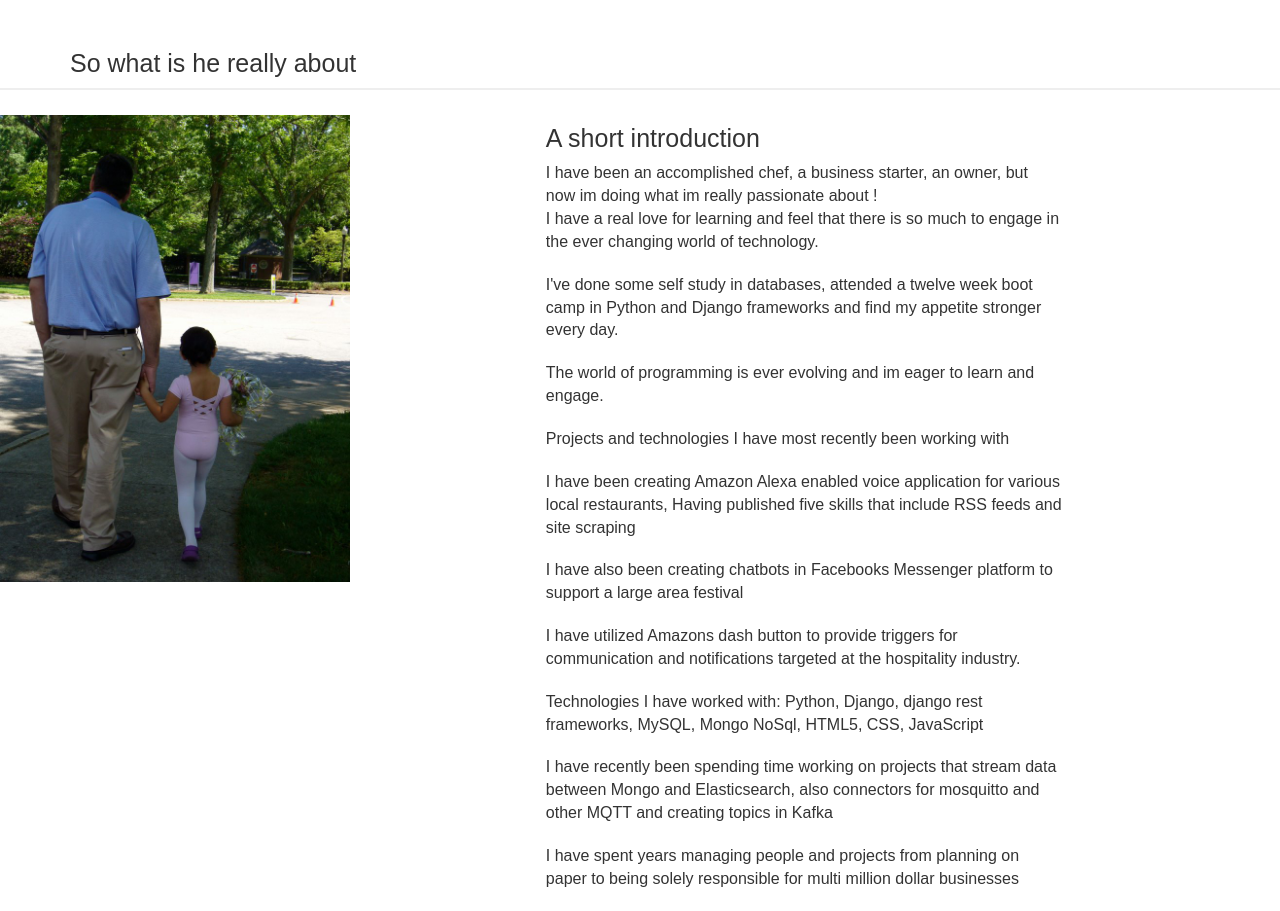
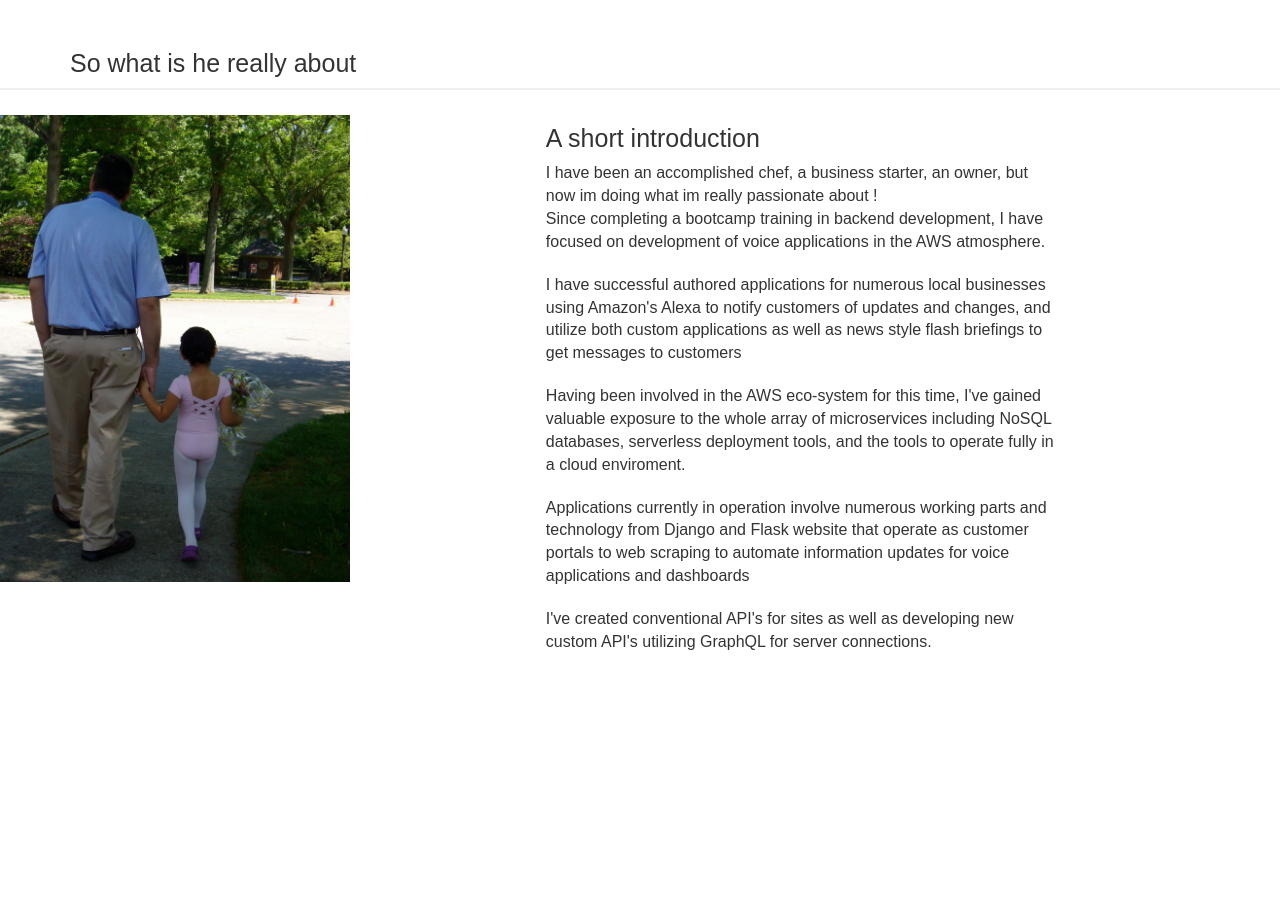
Before and after one commit to chucklapress/portfolio, a Django app: page /about in a window 1280 px wide. Shown: the part 51-962 px from the top of the page. After the commit the page ends 701 px from the top, so only its background shows below. Run offline with Django 3.2, Linux system fonts and the light colour scheme; some libraries are stand-ins or nearby versions.

Commit message:
updated about page to reflect current experience

```diff
--- a/templates/about.html
+++ b/templates/about.html
@@ -77,18 +77,11 @@
       <h4>A short introduction</h4>
       <span>I have been an accomplished chef, a business starter, an owner, but now im doing what im really passionate about !</span>
       <br>
-      <p>I have a real love for learning and feel that there is so much to engage in the ever changing world of technology.</p>
-      <p>I've done some self study in databases, attended a twelve week boot camp in Python and Django frameworks and find my appetite
-      stronger every day.</p>
-      <p>The world of programming is ever evolving and im eager to learn and engage.</p>
-      <p>Projects and technologies I have most recently been working with</p>
-      <p>I have been creating Amazon Alexa enabled voice application for various local restaurants, Having published five skills that include RSS feeds and site scraping</p>
-      <p>I have also been creating chatbots in Facebooks Messenger platform to support a large area festival </p>
-      <p>I have utilized Amazons dash button to provide triggers for communication and notifications targeted at the hospitality industry.</p>
-      <p>Technologies I have worked with: Python, Django, django rest frameworks, MySQL, Mongo NoSql, HTML5, CSS, JavaScript</p>
-      <p>I have recently been spending time working on projects that stream data between Mongo and Elasticsearch, also connectors for mosquitto and other MQTT and creating topics in Kafka</p>
-      <p>I have spent years managing people and projects from planning on paper to being solely responsible for multi million dollar businesses</p>
-
+      <p>Since completing a bootcamp training in backend development, I have focused on development of voice applications in the AWS atmosphere.</p>
+      <p>I have successful authored applications for numerous local businesses using Amazon's Alexa to notify customers of updates and changes, and utilize both custom applications as well as news style flash briefings to get messages to customers<p>
+      <p>Having been involved in the AWS eco-system for this time, I've gained valuable exposure to the whole array of microservices including NoSQL databases, serverless deployment tools, and the tools to operate fully in a cloud enviroment.<p>
+      <p>Applications currently in operation involve numerous working parts and technology from Django and Flask website that operate as customer portals to web scraping to automate information updates for voice applications and dashboards<p>
+      <p>I've created conventional API's for sites as well as developing new custom API's utilizing GraphQL for server connections.<p>
 
 
 
```
